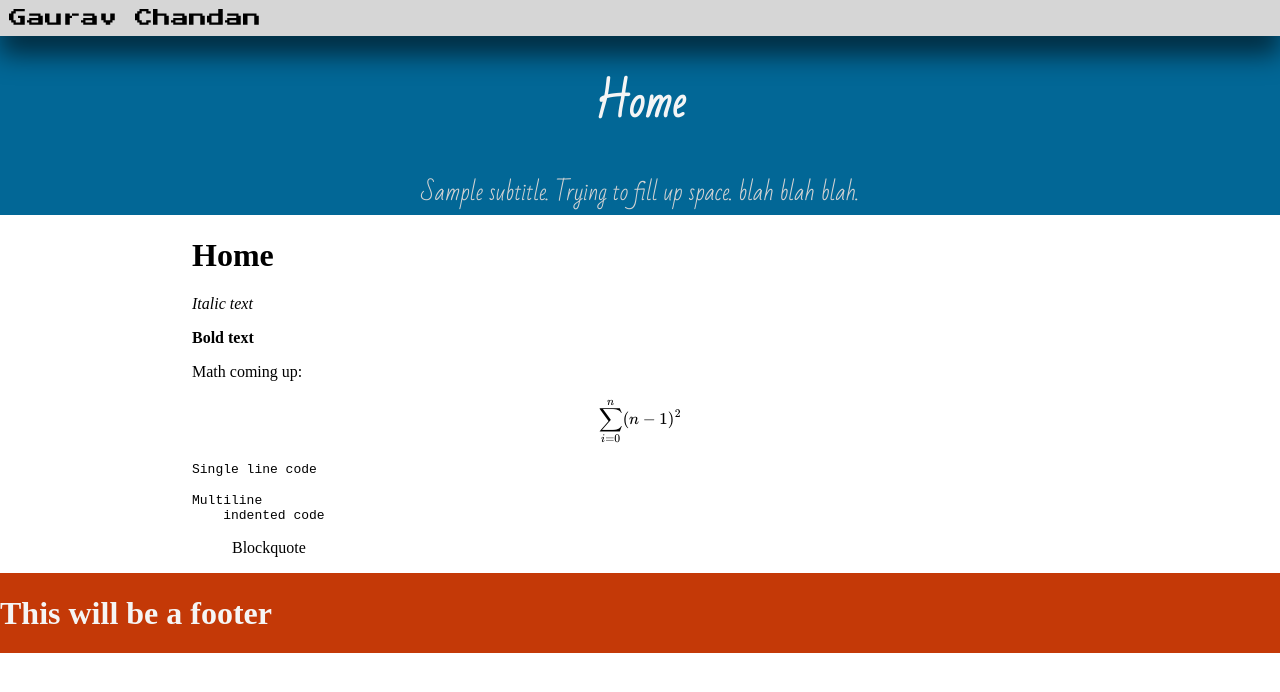
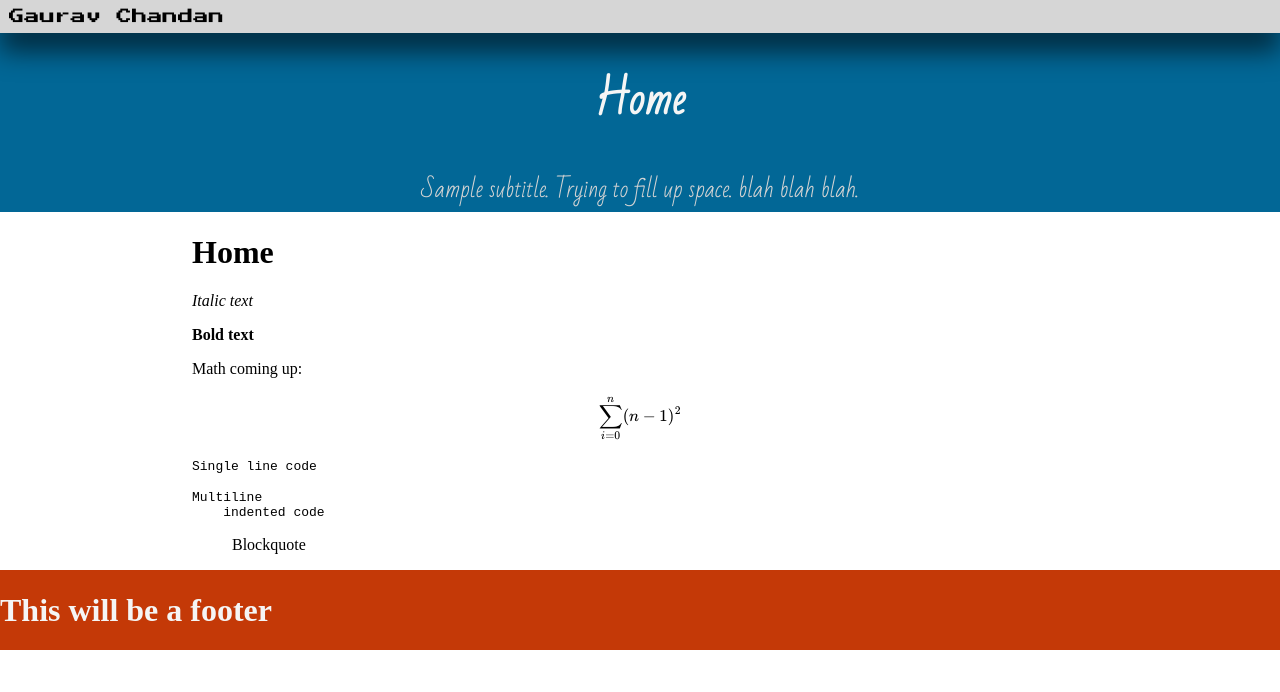
Before and after one commit to gauravchandan/gauravchandan.github.io, a Jekyll site: the page built from index.md, in a window 1280 px wide. Shown: the top 692 px of the page. Built offline with Jekyll 4.4.1, drawn with Linux system fonts in a browser that asks for light colours; formulas are drawn with MathJax 3.

Commit message:
Fixed site name display

```diff
--- a/_sass/typography.scss
+++ b/_sass/typography.scss
@@ -1,7 +1,7 @@
 /* To be used for the site title, i.e Gaurav Chandan */
 .grid-header .site-name{
-    font-size: 2vh;                               /* 1.2vw */
-    font-family: 'Press Start 2P', cursive;;
+    font-size: 1.2vmax;                               /* 1.2vw */
+    font-family: 'Press Start 2P', cursive;
     color: black;
     background-color: rgb(214, 214, 214);
 }
```
Also changed, not shown: 2 other files.
